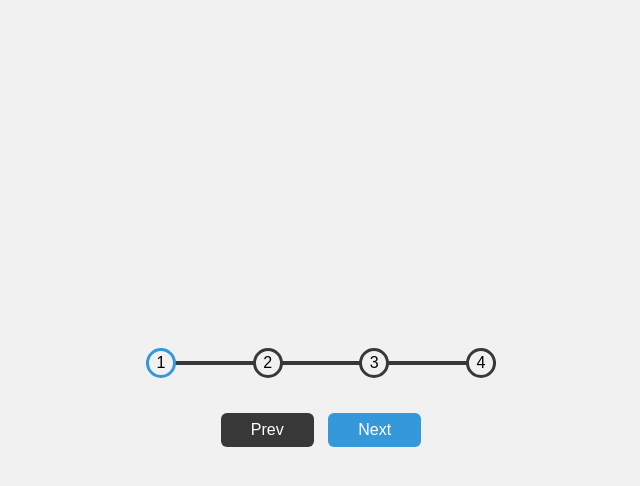
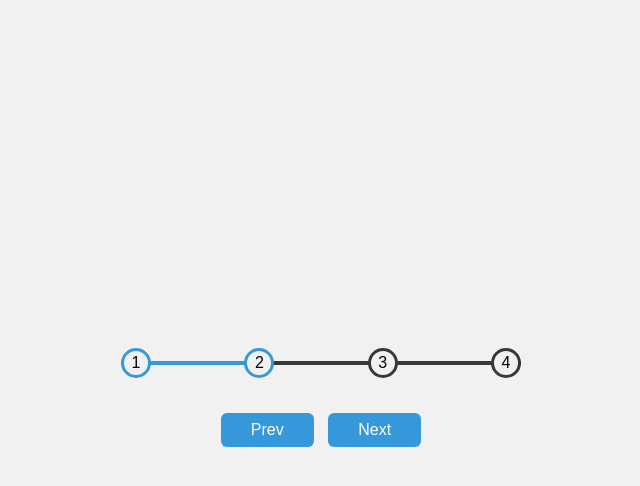
Before and after one commit to INRIAS/Practice-Projects, a plain HTML site: page 07-progress-steps/index.html in a window 1280 px wide. Both pictures are taken after a click on the button "Next". Shown: the whole page, without its empty margins (319-959 px from the left). Drawn offline with Linux system fonts and the light colour scheme; a web font is replaced by a local one.

Commit message:
Finish Progress Step

```diff
--- a/07-progress-steps/css/style.css
+++ b/07-progress-steps/css/style.css
@@ -40,7 +40,7 @@ body{
     position: relative;
     margin-bottom: 30px;
     max-width: 100%;
-    width: 350px;
+    width: 400px;
 }
 
 .progress-container::before{
@@ -58,12 +58,13 @@ body{
 .progress{
     background-color: var(--line-border-fill);
     position: absolute;
+    transform: translateY(-50%);
     top: 50%;
     left: 0;
     height: 4px;
     width: 0%;
     z-index: -1;
-    /* transition: 0.4s ease; */
+    transition: 0.4s ease;
 }
 
 .circle{
@@ -76,7 +77,7 @@ body{
     justify-content: center;
     align-items: center;
     border: 3px solid var(--line-border-empty);
-    /* transition: 0.4s ease; */
+    transition: 0.4s ease;
 }
 
 .circle.active {
--- a/07-progress-steps/js/script.js
+++ b/07-progress-steps/js/script.js
@@ -1,4 +1,49 @@
-const progress=document.querySelector(".progress");
-const next=document.querySelector(".next");
-const prev=document.querySelector(".prev");
-const circle=document.querySelector(".circle");
+const progress = document.getElementById('progress')
+const prev = document.getElementById('prev')
+const next = document.getElementById('next')
+const circles = document.querySelectorAll('.circle')
+
+let currentActive = 1
+
+next.addEventListener('click', () => {
+    currentActive++
+
+    if(currentActive > circles.length) {
+        currentActive = circles.length
+    }
+
+    update()
+})
+
+prev.addEventListener('click', () => {
+    currentActive--
+
+    if(currentActive < 1) {
+        currentActive = 1
+    }
+
+    update()
+})
+
+function update() {
+    circles.forEach((circle, idx) => {
+        if(idx < currentActive) {
+            circle.classList.add('active')
+        } else {
+            circle.classList.remove('active')
+        }
+    })
+
+    const actives = document.querySelectorAll('.active')
+
+    progress.style.width = (actives.length - 1) / (circles.length - 1) * 100 + '%'
+
+    if(currentActive === 1) {
+        prev.disabled = true
+    } else if(currentActive === circles.length) {
+        next.disabled = true
+    } else {
+        prev.disabled = false
+        next.disabled = false
+    }
+}
```
